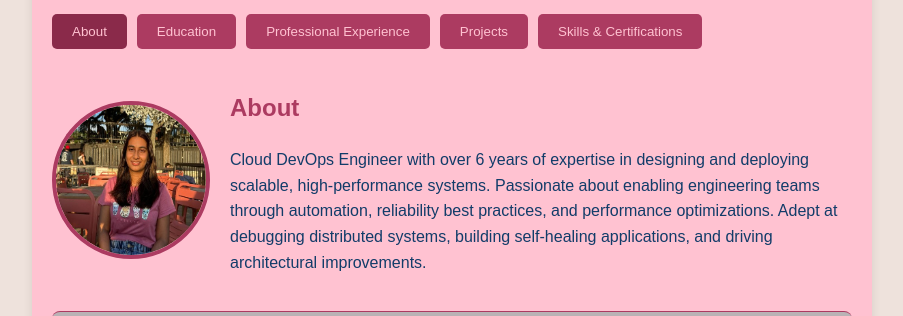
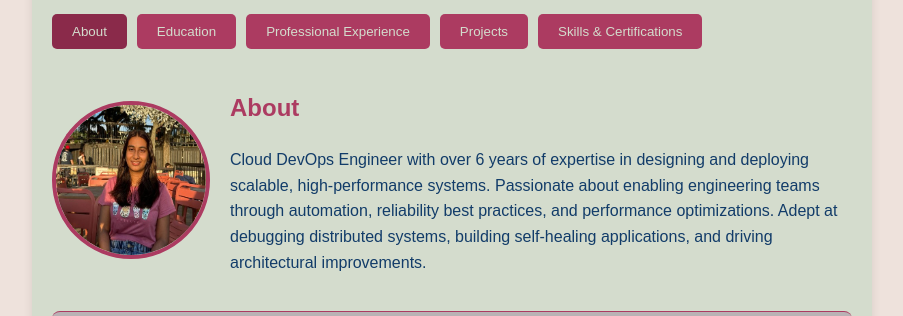
Before and after one commit to shanthini385/shanthini385.github.io, a plain HTML site: page index.html in a window 1280 px wide. Shown: the part 120-436 px from the top of the page, without its empty margins (188-1091 px from the left). Drawn offline with Linux system fonts and the light colour scheme.

Commit message:
Update index.html

```diff
--- a/index.html
+++ b/index.html
@@ -17,7 +17,7 @@
       max-width: 800px;
       margin: 20px auto;
       padding: 20px;
-      background: #FFC2D1; /* White container background */
+      background: #D4DCCD; /* White container background */
       box-shadow: 0 0 10px rgba(0, 0, 0, 0.1);
       border-radius: 8px;
     }
@@ -39,7 +39,7 @@
     .tab-button {
       padding: 10px 20px;
       background: #AC3B61; /* Dark pink for buttons */
-      color: #FFC2D1; /* White text */
+      color: #D4DCCD; /* White text */
       border: none;
       border-radius: 5px;
       cursor: pointer;
```
